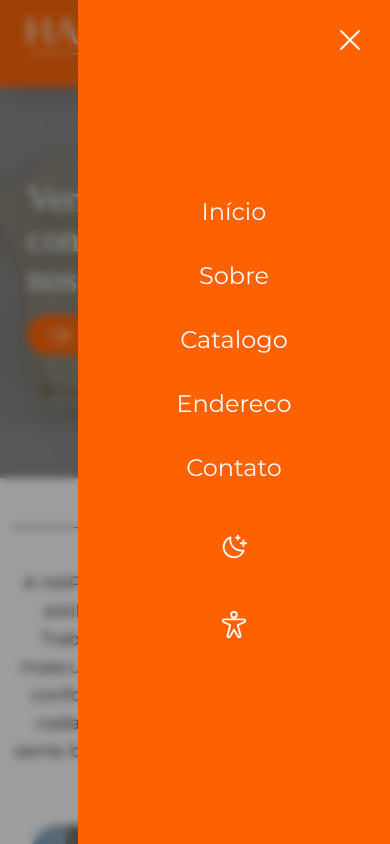
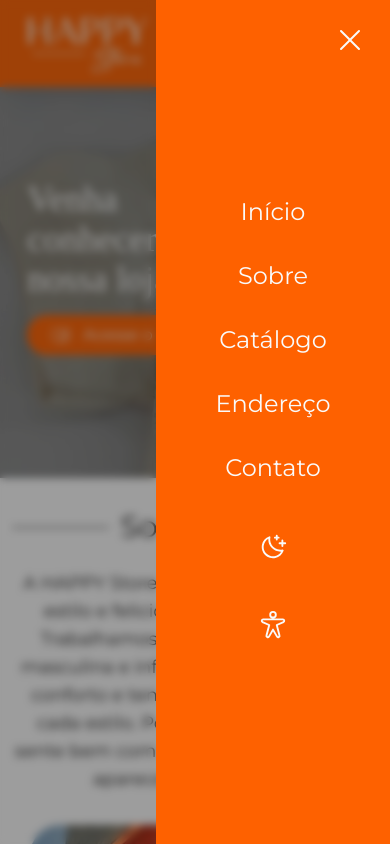
Before and after one commit to GiuCaroline/HappyStore, a React (Vite) app in the folder happyStore/: page / in a window 390 px wide. Both pictures are taken after a click on the button 358 px from the left and 43 px from the top of the page. Shown: the top 844 px of the page. Built offline with nearby package versions, Linux system fonts and the light colour scheme; a web font is replaced by a local one.

Commit message:
Fix: Arruma acentuação.

```diff
--- a/happyStore/src/components/nav.jsx
+++ b/happyStore/src/components/nav.jsx
@@ -10,6 +10,13 @@ export default function Nav({ darkMode, isDark }) {
     document.body.style.overflow = menuOpen ? "hidden" : "auto";
   }, [menuOpen]);
 
+  const mobileLabels = {
+    home: "Início",
+    sobre: "Sobre",
+    catalogo: "Catálogo",
+    endereco: "Endereço",
+    footer: "Contato",
+  };
   return (
     <nav className="fixed top-0 left-0 w-full z-50 bg-laranja shadow-xl font-montserrat py-1">
 
@@ -87,7 +94,7 @@ export default function Nav({ darkMode, isDark }) {
 
       {/* MENU MOBILE */}
       {menuOpen && (
-        <div className="fixed top-0 right-0 h-screen w-[80vw] bg-laranja text-branco flex flex-col items-center justify-center gap-8 text-2xl z-50">
+        <div className="fixed top-0 right-0 h-screen w-[60vw] bg-laranja text-branco flex flex-col items-center justify-center gap-8 text-2xl z-50">
 
           <button
             onClick={() => {
@@ -106,11 +113,7 @@ export default function Nav({ darkMode, isDark }) {
               onClick={() => setMenuOpen(false)}
               className="hover:text-laranjaEscuro transition"
             >
-              {item === "home"
-                ? "Início"
-                : item === "footer"
-                ? "Contato"
-                : item.charAt(0).toUpperCase() + item.slice(1)}
+              {mobileLabels[item]}
             </a>
           ))}
 
```
